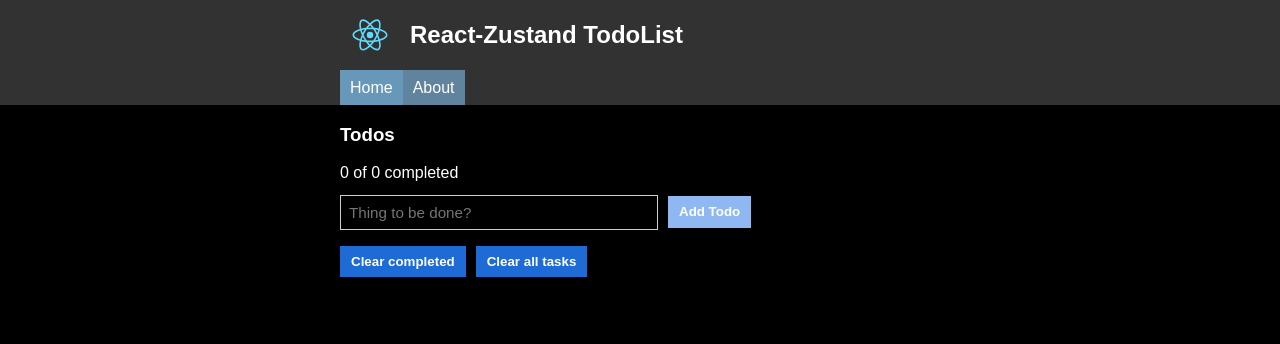
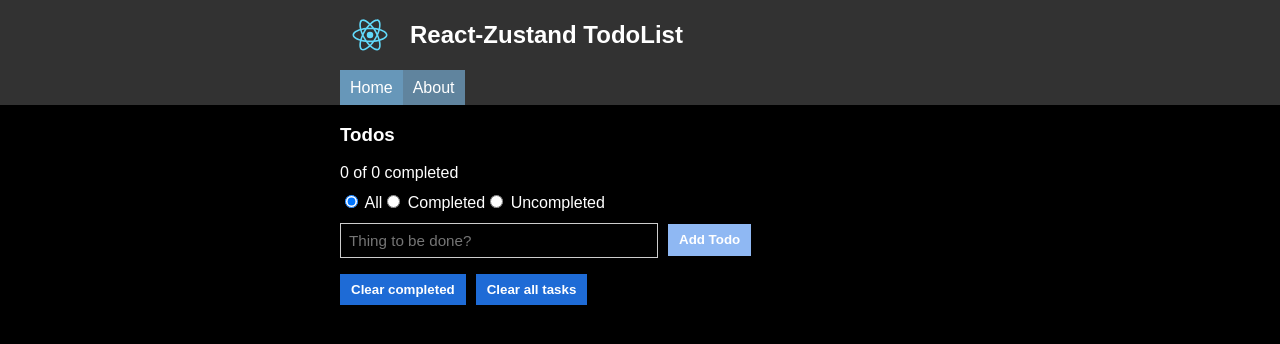
Before and after one commit to phiphou/todo-react-zustand, a React (Vite) app: page / in a window 1280 px wide. Shown: the top 344 px of the page. Built offline with nearby package versions, Linux system fonts and the light colour scheme.

Commit message:
add filters

```diff
--- a/src/App.css
+++ b/src/App.css
@@ -151,3 +151,8 @@ h2 {
 .menu a {
   text-decoration: none;
 }
+
+.filter {
+  /* margin-top: 5px; */
+  margin-bottom: 8px;
+}
--- /dev/null
+++ b/src/components/TodoFilter.jsx
@@ -0,0 +1,37 @@
+import React, { useState } from 'react'
+import {
+  FILTER_ALL,
+  FILTER_COMPLETED,
+  FILTER_UNCOMPLETED,
+  useTodoActions
+} from '../zustand'
+
+const TodoFilter = ({}) => {
+  const [filter, setFilter] = useState(FILTER_ALL)
+
+  const { updateFilter } = useTodoActions()
+
+  const onChangeValue = (event) => {
+    setFilter(event.target.value)
+    updateFilter(event.target.value)
+  }
+
+  return (
+    <div className="filter">
+      <div onChange={onChangeValue}>
+        <input
+          type="radio"
+          value={FILTER_ALL}
+          name="filter"
+          defaultChecked={filter === FILTER_ALL}
+        />{' '}
+        All
+        <input type="radio" value={FILTER_COMPLETED} name="filter" /> Completed
+        <input type="radio" value={FILTER_UNCOMPLETED} name="filter" />{' '}
+        Uncompleted
+      </div>
+    </div>
+  )
+}
+
+export default TodoFilter
--- a/src/components/TodoList.jsx
+++ b/src/components/TodoList.jsx
@@ -1,10 +1,11 @@
 import React from 'react'
 import { useTodos } from '../zustand'
 import Todo from './Todo'
+import TodoFilter from './TodoFilter'
 import TodoForm from './TodoForm'
 
 const TodoList = () => {
-  const todos = useTodos()
+  const { filtered, todos } = useTodos()
 
   return (
     <div className="container">
@@ -13,9 +14,11 @@ const TodoList = () => {
         {todos.filter((todo) => todo.completed).length} of {todos.length}{' '}
         completed
       </div>
+      <TodoFilter />
       <TodoForm />
+
       <ul>
-        {todos.map((todo) => (
+        {filtered.map((todo) => (
           <Todo key={todo.id} todo={todo} />
         ))}
       </ul>
--- a/src/zustand.js
+++ b/src/zustand.js
@@ -3,8 +3,26 @@ import { create } from 'zustand'
 
 const existingTodos = localStorage.getItem('todos')
 
-export const useTodoStore = create((set) => ({
+export const FILTER_ALL = 'FILTER_ALL'
+export const FILTER_COMPLETED = 'FILTER_COMPLETED'
+export const FILTER_UNCOMPLETED = 'FILTER_UNCOMPLETED'
+
+export const useTodoStore = create((set, get) => ({
   todos: existingTodos ? JSON.parse(existingTodos) : [],
+  filter: FILTER_ALL,
+  filteredTodos: () => {
+    switch (get().filter) {
+      case FILTER_ALL:
+        return get().todos
+      case FILTER_COMPLETED:
+        return get().todos.filter((todo) => todo.completed)
+      case FILTER_UNCOMPLETED:
+        return get().todos.filter((todo) => !todo.completed)
+    }
+  },
+  updateFilter: (filterMode) => {
+    set({ filter: filterMode })
+  },
   clearCompleted: () =>
     set((state) => ({ todos: state.todos.filter((todo) => !todo.completed) })),
   clearAll: () => set({ todos: [] }),
@@ -40,7 +58,8 @@ export const useTodoActions = () => {
     deleteTodo: store.deleteTodo,
     clearCompleted: store.clearCompleted,
     clearAll: store.clearAll,
-    addTodo: store.addTodo
+    addTodo: store.addTodo,
+    updateFilter: store.updateFilter
   }
 }
 
@@ -56,5 +75,9 @@ export const useTodos = () => {
     localStorage.setItem('todos', JSON.stringify(initalTodos))
   }, [initalTodos])
 
-  return todos
+  const filteredTodos = useTodoStore((state) => {
+    return state.filteredTodos
+  })
+
+  return { todos: todos, filtered: filteredTodos() }
 }
```
